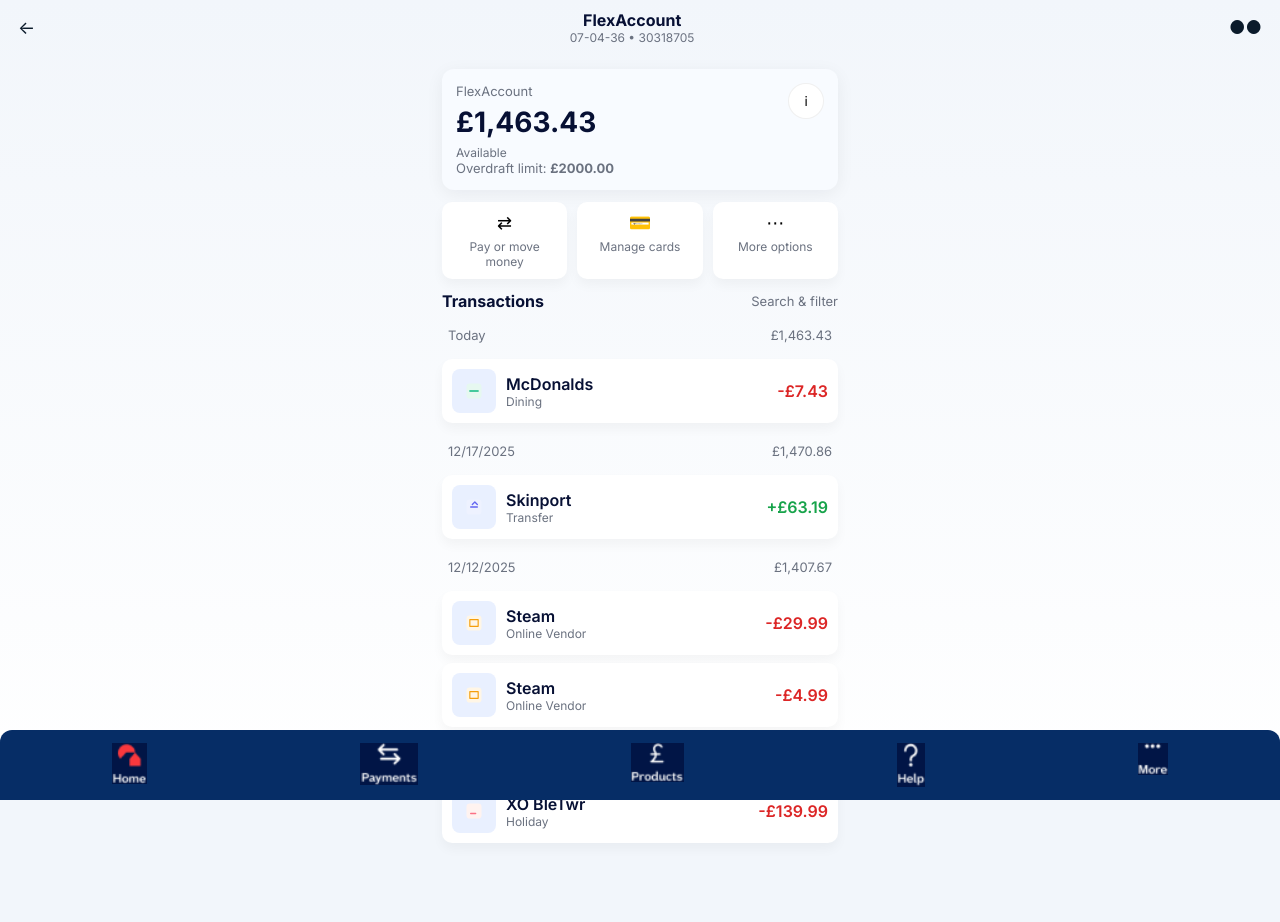
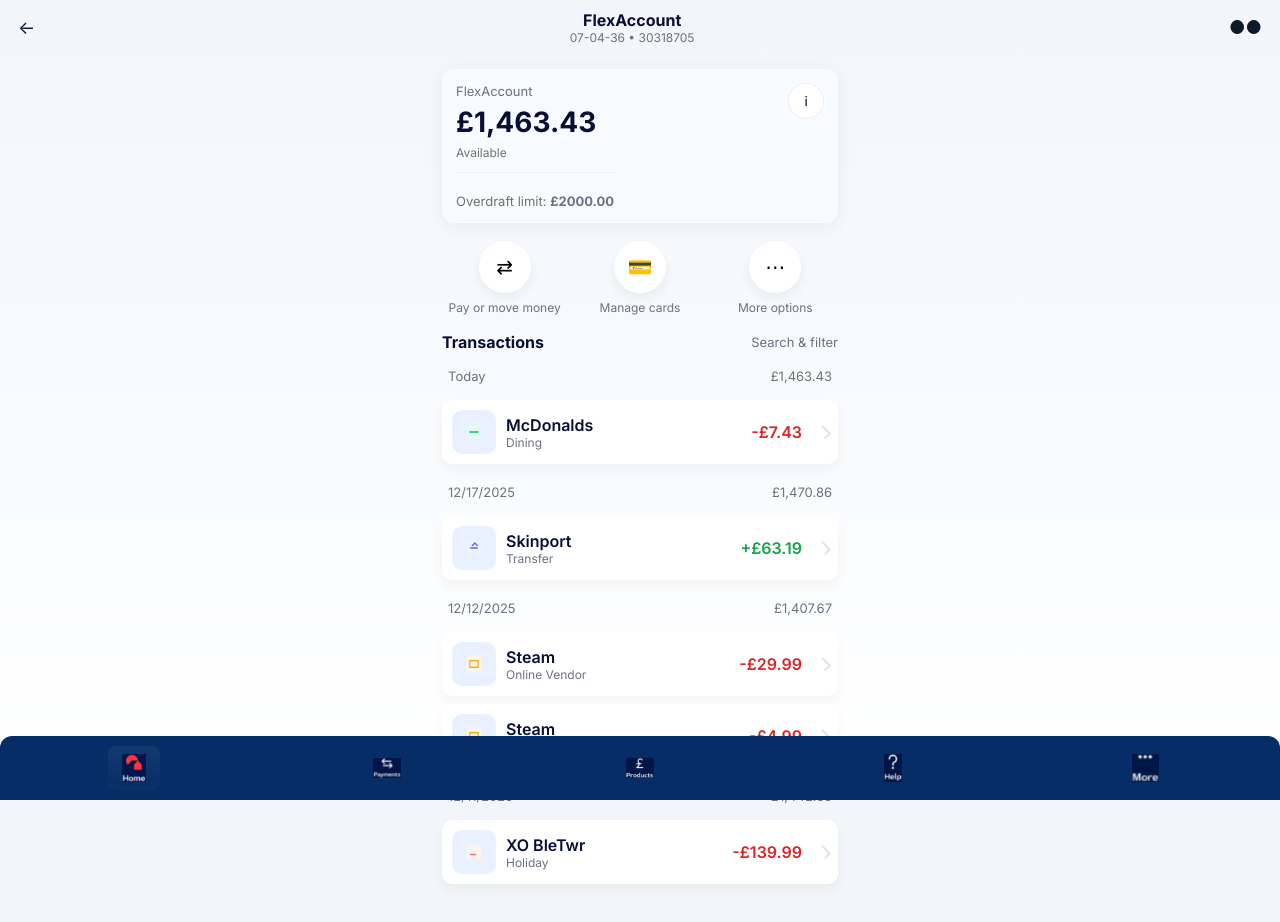
Before and after one commit to MattsNotIt/NationwideOverview, a plain HTML site: page index.html in a window 1280 px wide. Drawn offline with Linux system fonts and the light colour scheme.

Commit message:
Change CSS

```diff
--- a/style.css
+++ b/style.css
@@ -29,11 +29,18 @@
 .card-top .card-right{display:flex;flex-direction:column;align-items:flex-end;gap:8px}
 .card-top .info{background:#fff;border-radius:50%;width:36px;height:36px;border:1px solid rgba(0,0,0,0.06)}
 .card-top .overdraft{font-size:13px;color:var(--muted)}
+.card-left .overdraft{margin-top:8px}
+
+/* Balance meta: divider between Available and Overdraft inside the card */
+.balance-meta{display:flex;flex-direction:column}
+.balance-meta .divider{height:1px;background:rgba(11,95,199,0.06);margin:8px 0;border-radius:1px}
+.balance-meta .avail{padding-bottom:4px}
+.balance-meta .overdraft{padding-top:4px}
 
 .actions-row{display:flex;gap:10px;justify-content:space-between;margin-bottom:12px}
-.action{flex:1;background:transparent;border:none;padding:10px;border-radius:10px;background:var(--card);display:flex;flex-direction:column;align-items:center;gap:6px;box-shadow:0 6px 12px rgba(7,16,36,0.04)}
-.action-icon{font-size:18px}
-.action-label{font-size:12px;text-align:center;color:var(--muted)}
+.action{flex:1;background:transparent;border:none;padding:6px;display:flex;flex-direction:column;align-items:center;gap:8px}
+.action .action-icon{width:52px;height:52px;border-radius:50%;background:var(--card);display:flex;align-items:center;justify-content:center;box-shadow:0 6px 12px rgba(7,16,36,0.06);font-size:20px}
+.action-label{font-size:12px;text-align:center;color:var(--muted);line-height:1.1}
 
 .transactions-list{margin-bottom:68px}
 .tx-header{display:flex;justify-content:space-between;align-items:center;margin-bottom:8px}
@@ -52,9 +59,21 @@
 .tx-amt.negative{color:var(--danger)}
 
 .bottom-nav{position:fixed;left:0;right:0;bottom:0;background:var(--nav);display:flex;justify-content:space-around;padding:12px 6px;border-top-left-radius:12px;border-top-right-radius:12px}
-.nav-item{background:transparent;border:none;color:#fff;font-size:14px;display:flex;flex-direction:column;align-items:center;gap:4px}
-.nav-item span{font-size:11px}
-.nav-item.active{opacity:1}
+.nav-item{background:transparent;border:none;color:#fff;font-size:14px;display:flex;align-items:center;justify-content:center;padding:8px 12px;border-radius:8px}
+.nav-item img.nav-icon{display:block;width:28px;height:28px;object-fit:contain}
+.nav-item:focus{outline:2px solid rgba(255,255,255,0.12)}
+.nav-item.active{background:linear-gradient(180deg, rgba(255,255,255,0.06), transparent);box-shadow:inset 0 -4px 0 rgba(255,255,255,0.02)}
+
+/* ensure the bottom nav edges blend with phone rounded look */
+.bottom-nav{padding:10px 8px}
+.nav-item.active img.nav-icon{filter:brightness(1.05) saturate(1.1)}
+
+/* Transaction chevron */
+.tx-item::after{content:'';width:6px;height:10px;border-right:2px solid rgba(12,23,44,0.12);border-bottom:2px solid rgba(12,23,44,0.12);transform:rotate(-45deg);margin-left:8px}
+
+/* Make tx-icon a bit softer and circular like the screenshot */
+.tx-icon{border-radius:10px;font-size:18px}
+
 
 /* make sure the page uses full height on narrow screens */
 @media (min-width:421px){
```
